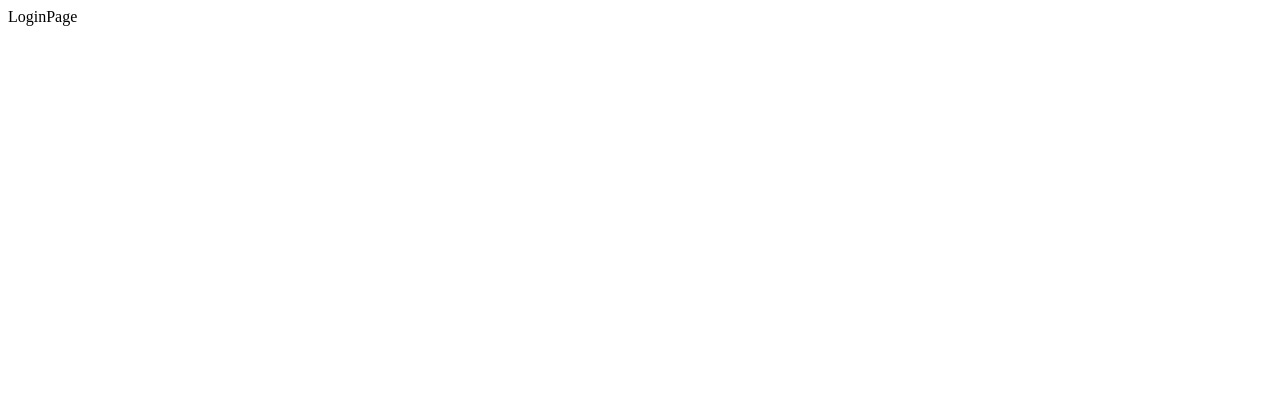
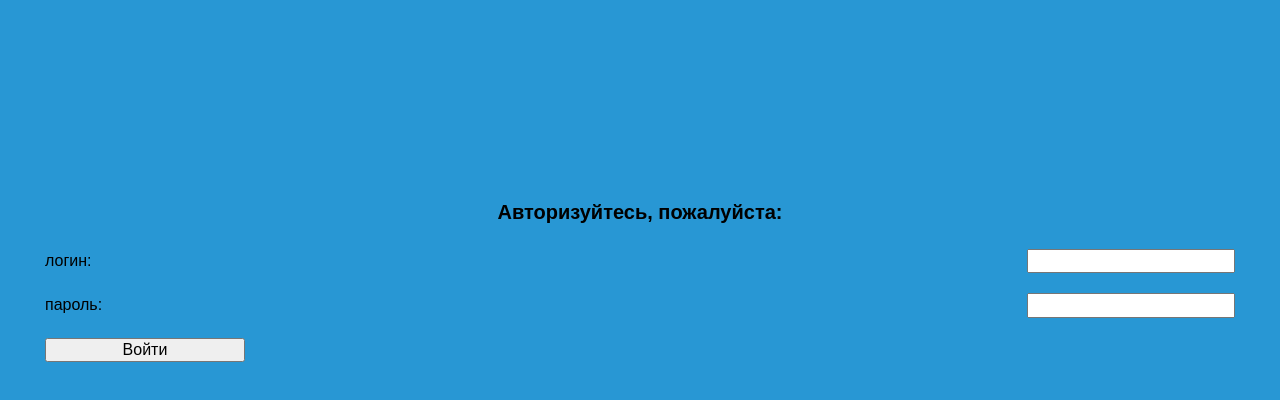
Before and after one commit to irogozhova/testsApp, a React (Create React App) app: page / in a window 1280 px wide. Shown: the top 400 px of the page. Built offline with nearby package versions, Linux system fonts and the light colour scheme.

Commit message:
Added normalize.css and form markup

```diff
--- a/package.json
+++ b/package.json
@@ -7,6 +7,7 @@
     "@testing-library/react": "^9.3.2",
     "@testing-library/user-event": "^7.1.2",
     "node-sass": "^4.13.1",
+    "normalize.css": "^8.0.1",
     "react": "^16.13.0",
     "react-dom": "^16.13.0",
     "react-router-dom": "^5.1.2",
--- /dev/null
+++ b/src/components/App/App.css
@@ -0,0 +1,9 @@
+body {
+  font-family: Arial, Helvetica, sans-serif;
+}
+
+h1 {
+  margin: 0;
+  font-size: 20px;
+  line-height: 24px;
+}
--- a/src/components/App/App.jsx
+++ b/src/components/App/App.jsx
@@ -1,15 +1,15 @@
-import React, { PureComponent, Fragment } from 'react';
+import React, { PureComponent } from 'react';
 
 import AppRouter from '../AppRouter';
+
+import './App.css';
 
 class App extends PureComponent {
   render() {
     const { routes } = this.props;
 
     return (
-      <Fragment>
-        <AppRouter routes={routes} />
-      </Fragment>
+      <AppRouter routes={routes} />
     );
   }
 }
--- a/src/index.js
+++ b/src/index.js
@@ -1,5 +1,6 @@
 import React from 'react';
 import ReactDOM from 'react-dom';
+import 'normalize.css';
 import App from './components/App';
 
 import routes from './routes';
--- a/src/pages/LoginPage/HomePage.scss
+++ /dev/null
@@ -1,6 +0,0 @@
-// @import '~styles/variables';
-// @import '~styles/mixins';
-
-* {
-  font-size: 15px;
-}
--- a/src/pages/LoginPage/LoginPage.jsx
+++ b/src/pages/LoginPage/LoginPage.jsx
@@ -1,13 +1,24 @@
-import React, { Fragment, PureComponent } from 'react';
+import React, { PureComponent } from 'react';
 
-// import styles from './HomePage.scss';
+import styles from './LoginPage.module.scss';
 
 class LoginPage extends PureComponent {
   render() {
     return (
-      <Fragment>
-        LoginPage
-      </Fragment>
+      <div className={styles.root}>
+        <h1>Авторизуйтесь, пожалуйста:</h1>
+        <form>
+          <label>
+            логин:
+            <input type="text" name="username" />
+          </label>
+          <label>
+            пароль:
+            <input type="password" name="password" />
+          </label>
+          <input type="submit" value="Войти" />
+        </form>
+      </div>
     );
   }
 }
--- /dev/null
+++ b/src/pages/LoginPage/LoginPage.module.scss
@@ -0,0 +1,30 @@
+// @import '~styles/variables';
+// @import '~styles/mixins';
+
+.root {
+  height: 100vh;
+  padding-top: 25vh;
+  background-color: #2897D4;
+
+  h1 {
+    margin-bottom: 25px;
+    text-align: center;
+  }
+
+  form {
+    display: flex;
+    flex-direction: column;
+    padding: 0 45px;
+
+    label {
+      display: flex;
+      align-items: center;
+      justify-content: space-between;
+      margin-bottom: 20px;
+    }
+
+    input {
+      width: 200px;
+    }
+  }
+}
```
Also changed, not shown: 1 other file (tests, documents, lock files or other folders).
